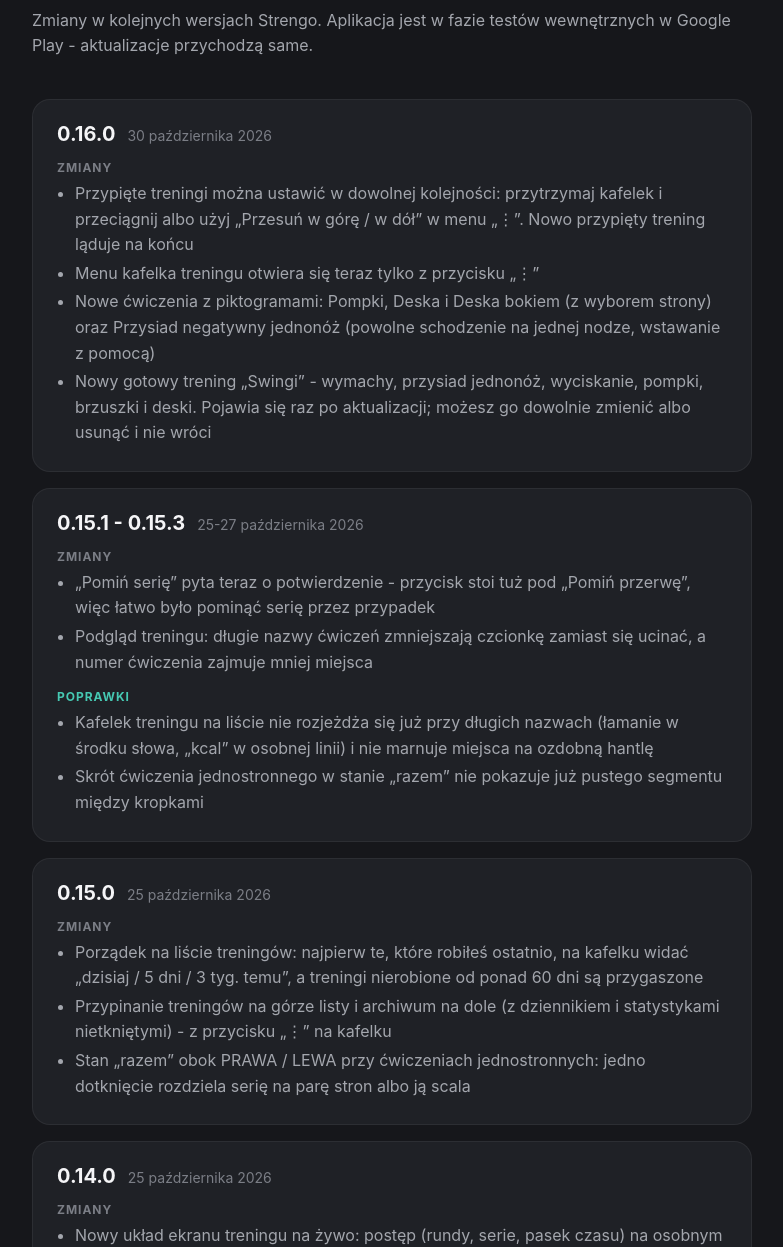
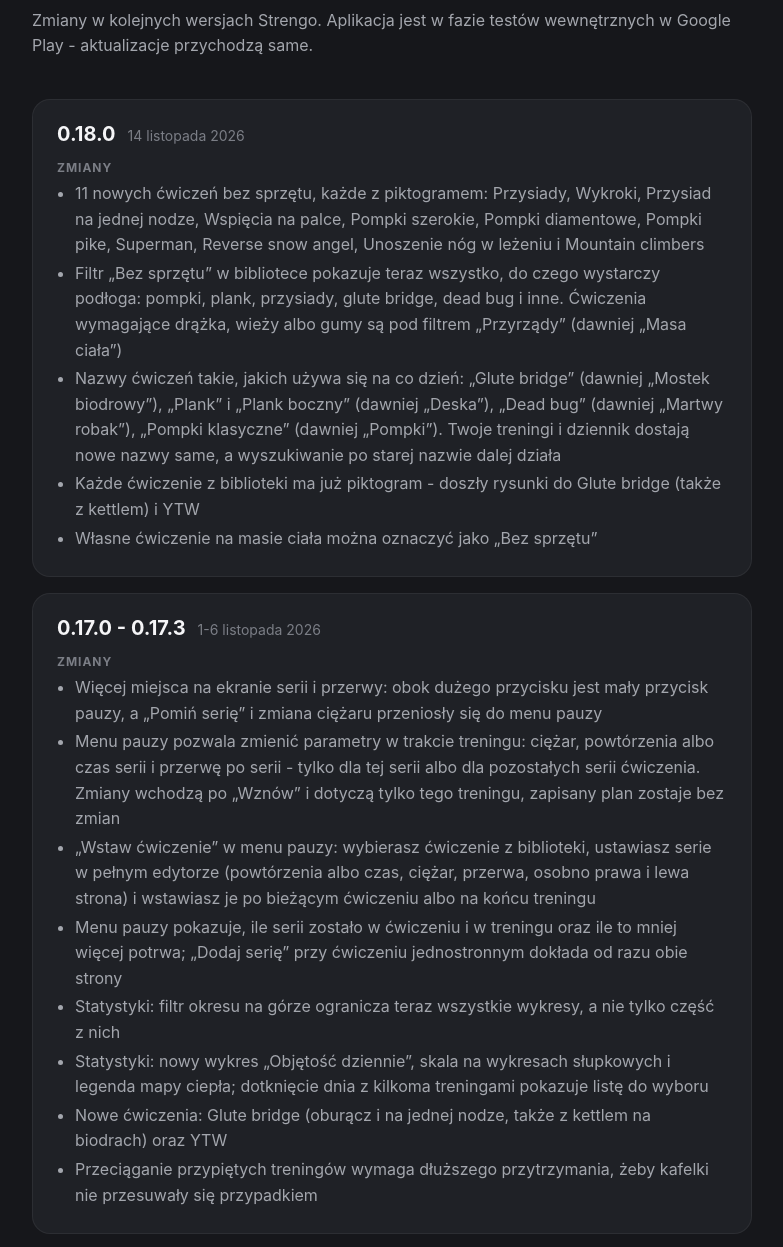
Before and after one commit to STRENGO-Apps/strengo-website, a plain HTML site: page zmiany.html in a window 1280 px wide. Shown: the part 176-1423 px from the top of the page, without its empty margins (248-1031 px from the left). Drawn offline with Linux system fonts and the light colour scheme.

Commit message:
Co nowego: 0.17.0 - 0.17.3 i 0.18.0, link na stronie głównej wskazuje 0.18.0
Co-Authored-By: Claude Fable 5.2 <noreply@anthropic.com>
Claude-Session: https://claude.ai/code/session_012tEz86m2STz7TFBxhwdXhr

```diff
--- a/zmiany.html
+++ b/zmiany.html
@@ -387,6 +387,31 @@
 <main class="wrap log">
   <h1>Co nowego</h1>
   <p class="lead">Zmiany w kolejnych wersjach Strengo. Aplikacja jest w fazie testów wewnętrznych w Google Play - aktualizacje przychodzą same.</p>
+    <article class="rel" id="v0.18.0">
+      <div class="rel-head"><h2>0.18.0</h2><time>14 listopada 2026</time></div>
+      <h3 class="chg">Zmiany</h3>
+      <ul>
+        <li>11 nowych ćwiczeń bez sprzętu, każde z piktogramem: Przysiady, Wykroki, Przysiad na jednej nodze, Wspięcia na palce, Pompki szerokie, Pompki diamentowe, Pompki pike, Superman, Reverse snow angel, Unoszenie nóg w leżeniu i Mountain climbers</li>
+        <li>Filtr „Bez sprzętu” w bibliotece pokazuje teraz wszystko, do czego wystarczy podłoga: pompki, plank, przysiady, glute bridge, dead bug i inne. Ćwiczenia wymagające drążka, wieży albo gumy są pod filtrem „Przyrządy” (dawniej „Masa ciała”)</li>
+        <li>Nazwy ćwiczeń takie, jakich używa się na co dzień: „Glute bridge” (dawniej „Mostek biodrowy”), „Plank” i „Plank boczny” (dawniej „Deska”), „Dead bug” (dawniej „Martwy robak”), „Pompki klasyczne” (dawniej „Pompki”). Twoje treningi i dziennik dostają nowe nazwy same, a wyszukiwanie po starej nazwie dalej działa</li>
+        <li>Każde ćwiczenie z biblioteki ma już piktogram - doszły rysunki do Glute bridge (także z kettlem) i YTW</li>
+        <li>Własne ćwiczenie na masie ciała można oznaczyć jako „Bez sprzętu”</li>
+      </ul>
+    </article>
+    <article class="rel" id="v0.17.3">
+      <div class="rel-head"><h2>0.17.0 - 0.17.3</h2><time>1-6 listopada 2026</time></div>
+      <h3 class="chg">Zmiany</h3>
+      <ul>
+        <li>Więcej miejsca na ekranie serii i przerwy: obok dużego przycisku jest mały przycisk pauzy, a „Pomiń serię” i zmiana ciężaru przeniosły się do menu pauzy</li>
+        <li>Menu pauzy pozwala zmienić parametry w trakcie treningu: ciężar, powtórzenia albo czas serii i przerwę po serii - tylko dla tej serii albo dla pozostałych serii ćwiczenia. Zmiany wchodzą po „Wznów” i dotyczą tylko tego treningu, zapisany plan zostaje bez zmian</li>
+        <li>„Wstaw ćwiczenie” w menu pauzy: wybierasz ćwiczenie z biblioteki, ustawiasz serie w pełnym edytorze (powtórzenia albo czas, ciężar, przerwa, osobno prawa i lewa strona) i wstawiasz je po bieżącym ćwiczeniu albo na końcu treningu</li>
+        <li>Menu pauzy pokazuje, ile serii zostało w ćwiczeniu i w treningu oraz ile to mniej więcej potrwa; „Dodaj serię” przy ćwiczeniu jednostronnym dokłada od razu obie strony</li>
+        <li>Statystyki: filtr okresu na górze ogranicza teraz wszystkie wykresy, a nie tylko część z nich</li>
+        <li>Statystyki: nowy wykres „Objętość dziennie”, skala na wykresach słupkowych i legenda mapy ciepła; dotknięcie dnia z kilkoma treningami pokazuje listę do wyboru</li>
+        <li>Nowe ćwiczenia: Glute bridge (oburącz i na jednej nodze, także z kettlem na biodrach) oraz YTW</li>
+        <li>Przeciąganie przypiętych treningów wymaga dłuższego przytrzymania, żeby kafelki nie przesuwały się przypadkiem</li>
+      </ul>
+    </article>
     <article class="rel" id="v0.16.0">
       <div class="rel-head"><h2>0.16.0</h2><time>30 października 2026</time></div>
       <h3 class="chg">Zmiany</h3>
```
Also changed, not shown: index.html (+1 -1 lines).
